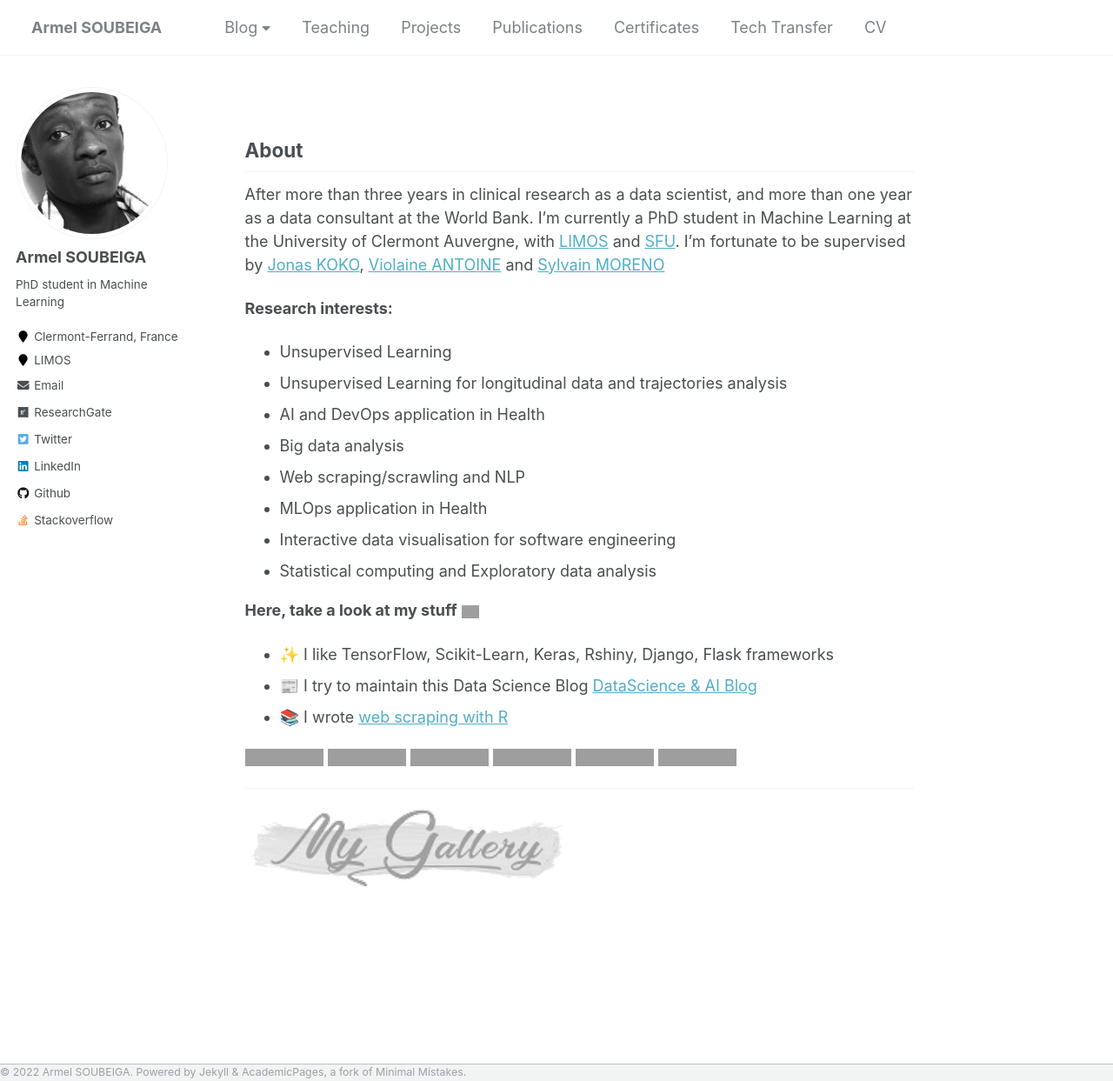
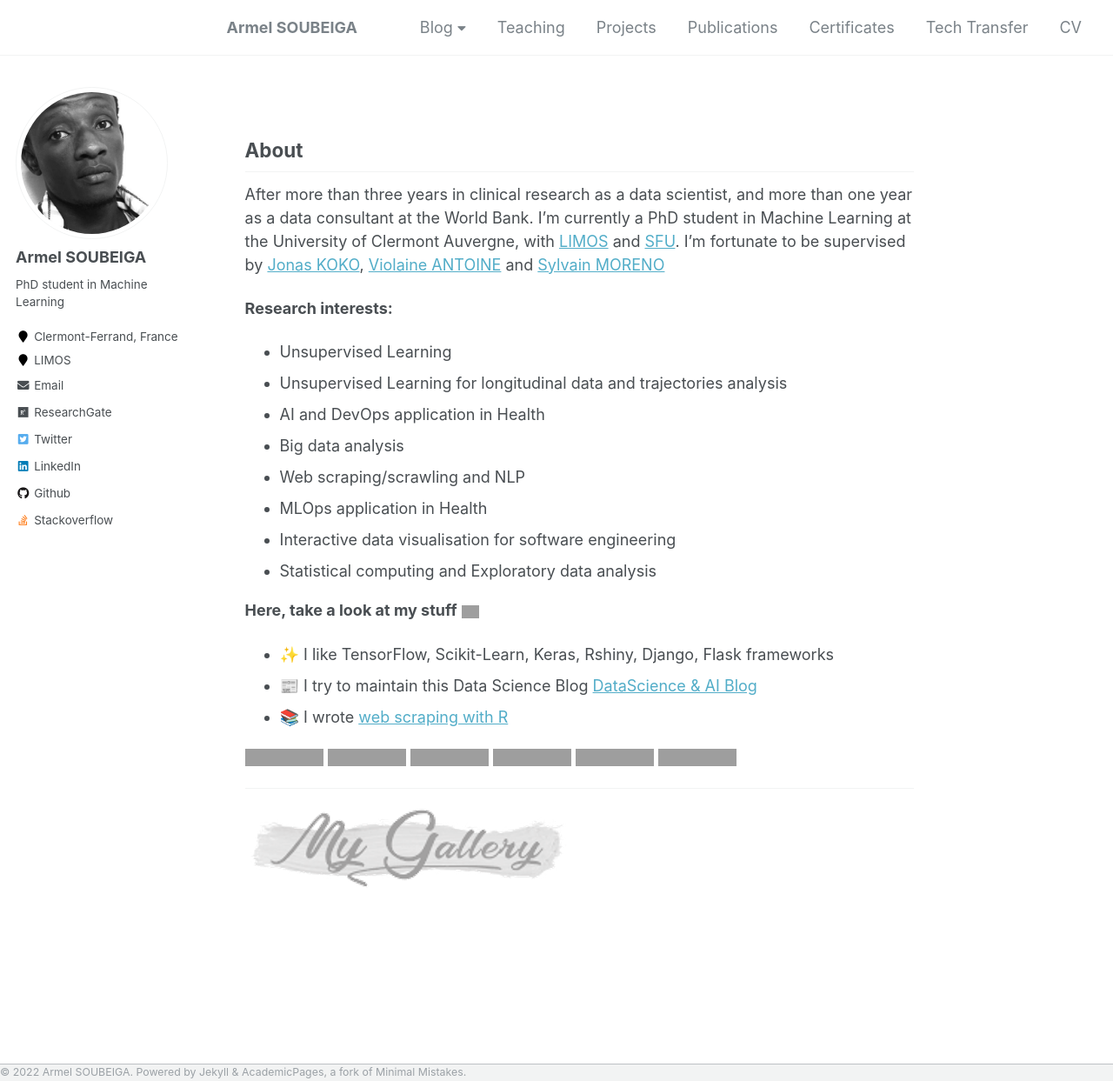
Before and after one commit to armelsoubeiga/armelsoubeiga.github.io, a Jekyll site: the page built from _pages/about.md, in a window 1280 px wide and 1243 px high. Shown: the whole window at 87% size. Built offline with Jekyll 4.4.1, drawn with Linux system fonts in a browser that asks for light colours; grey boxes are pictures that could not be loaded.

Commit message:
Update _masthead.scss

```diff
--- a/_sass/_masthead.scss
+++ b/_sass/_masthead.scss
@@ -16,16 +16,6 @@
     @include clearfix;
     padding: 1em 1em 1em;
     font-family: $sans-serif-narrow;
-
-     margin-left: auto;
-    margin-right: auto;
-    max-width: 100%;
-    display: -webkit-box;
-    display: -ms-flexbox;
-    display: flex;
-    -webkit-box-pack: justify;
-    -ms-flex-pack: justify;
-    justify-content: space-between;
 
     /*
     margin-left: auto;
@@ -76,7 +66,7 @@
 */
 
 .masthead__menu {
-/*
+
   float: left;
   margin-left: 0;
   margin-right: 0;
@@ -88,7 +78,8 @@
       float: right;
     }
   }
-*/
+
+
   ul {
     margin: 0;
     padding: 0;
```
